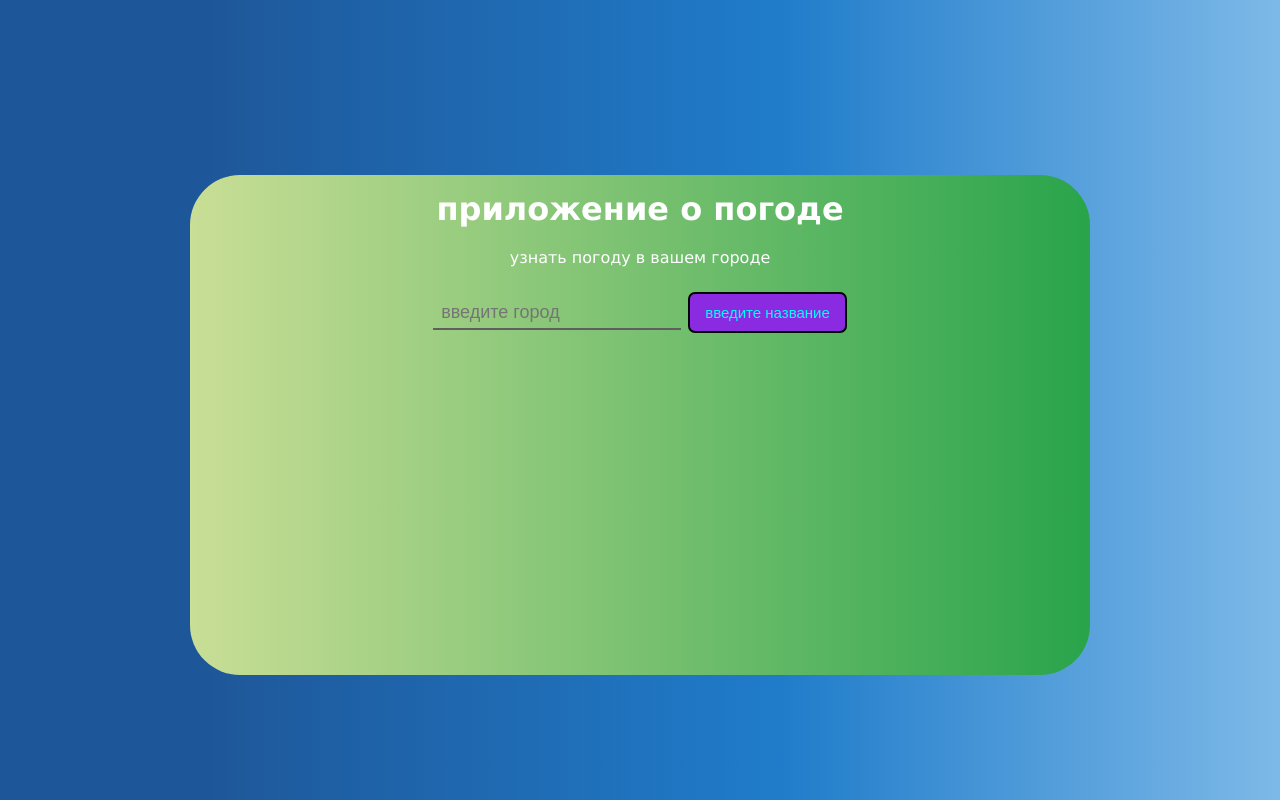
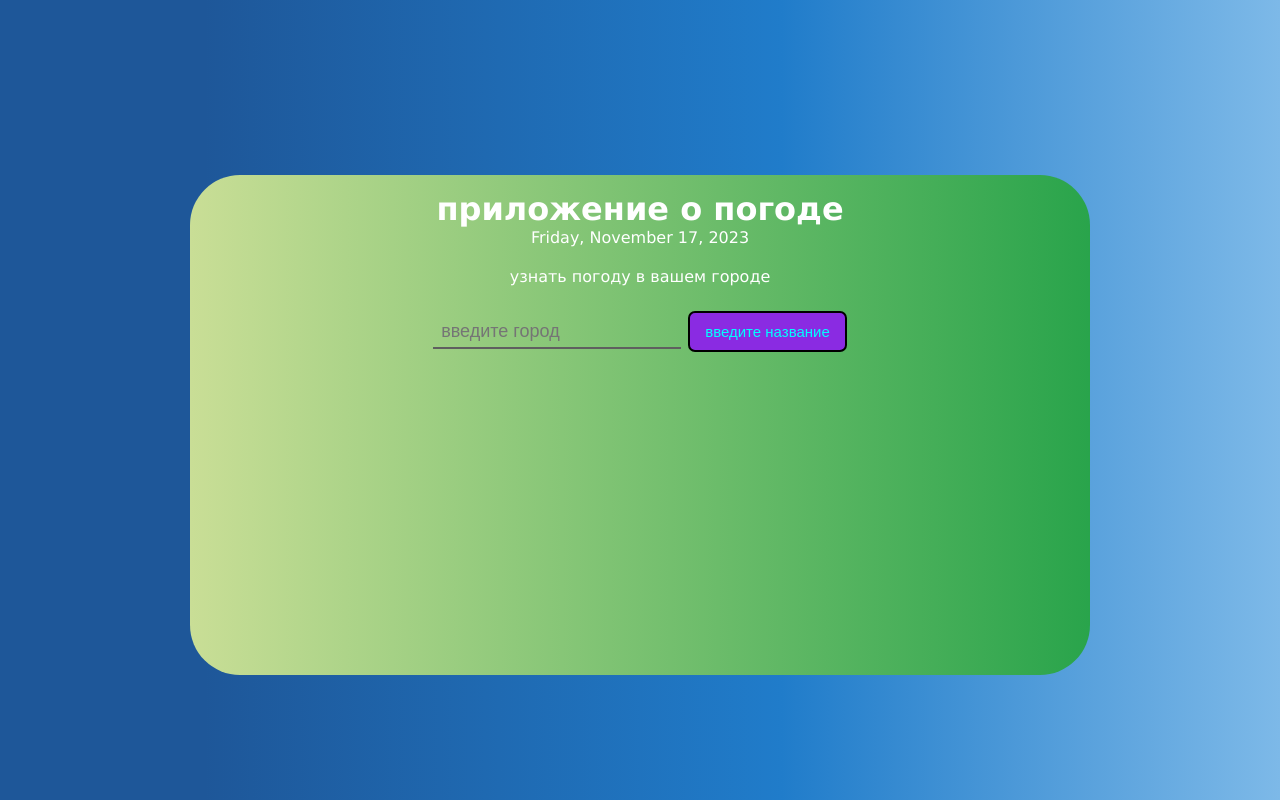
Before and after one commit to Arkadiy2907/myWeather_vue, a Vue app: page / in a window 1280 px wide. Built offline with nearby package versions, Linux system fonts and the light colour scheme.

Commit message:
added local date

```diff
--- a/package.json
+++ b/package.json
@@ -15,9 +15,9 @@
   },
   "devDependencies": {
     "@vitejs/plugin-vue": "^4.5.0",
-    "eslint": "^8.53.0",
-    "eslint-plugin-vue": "^9.18.1",
+    "eslint": "^8.54.0",
+    "eslint-plugin-vue": "^9.19.2",
     "vite": "^4.4.11",
-    "vite-plugin-eslint": "^1.8.1"
+    "vite-plugin-eslint": "1.8.1"
   }
 }
--- a/src/App.vue
+++ b/src/App.vue
@@ -1,7 +1,43 @@
+<template>
+  <div class="wrapper">
+    <h1>приложение о погоде</h1>
+    <local-date />
+    <p>узнать погоду в {{ city == '' ? 'вашем городе' : cityName }}</p>
+    <input
+      v-model="city"
+      type="text"
+      placeholder="введите город"
+    >
+    <button
+      v-if="city !== ''"
+      @click="getWeather()"
+    >
+      получить погоду
+    </button>
+    <button
+      v-else
+      disabled
+    >
+      введите название
+    </button>
+    <p class="error">
+      {{ error }}
+    </p>
+    <div v-if="info != null">
+      <p>{{ showTemp }}</p>
+      <p>{{ showFeelsLikeTemp }}</p>
+      <p>{{ showMinTemp }}</p>
+      <p>{{ showMaxTemp }}</p>
+    </div>
+  </div>
+</template>
+
 <script>
 import axios from 'axios';
+import LocalDate from '@/components/LocalDate.vue';
 
 export default {
+  components: { LocalDate },
   data() {
     return {
       city: '',
@@ -47,39 +83,6 @@ export default {
   },
 };
 </script>
-
-<template>
-  <div class="wrapper">
-    <h1>приложение о погоде</h1>
-    <p>узнать погоду в {{ city == '' ? 'вашем городе' : cityName }}</p>
-    <input
-      v-model="city"
-      type="text"
-      placeholder="введите город"
-    >
-    <button
-      v-if="city !== ''"
-      @click="getWeather()"
-    >
-      получить погоду
-    </button>
-    <button
-      v-else
-      disabled
-    >
-      введите название
-    </button>
-    <p class="error">
-      {{ error }}
-    </p>
-    <div v-if="info != null">
-      <p>{{ showTemp }}</p>
-      <p>{{ showFeelsLikeTemp }}</p>
-      <p>{{ showMinTemp }}</p>
-      <p>{{ showMaxTemp }}</p>
-    </div>
-  </div>
-</template>
 
 <style>
 .error {
--- /dev/null
+++ b/src/components/LocalDate.vue
@@ -0,0 +1,12 @@
+<template>
+  <div>
+    {{
+      new Date().toLocaleDateString('eu-us', {
+        weekday: 'long',
+        year: 'numeric',
+        month: 'long',
+        day: 'numeric',
+      })
+    }}
+  </div>
+</template>
```
Also changed, not shown: 1 other file (tests, documents, lock files or other folders).
